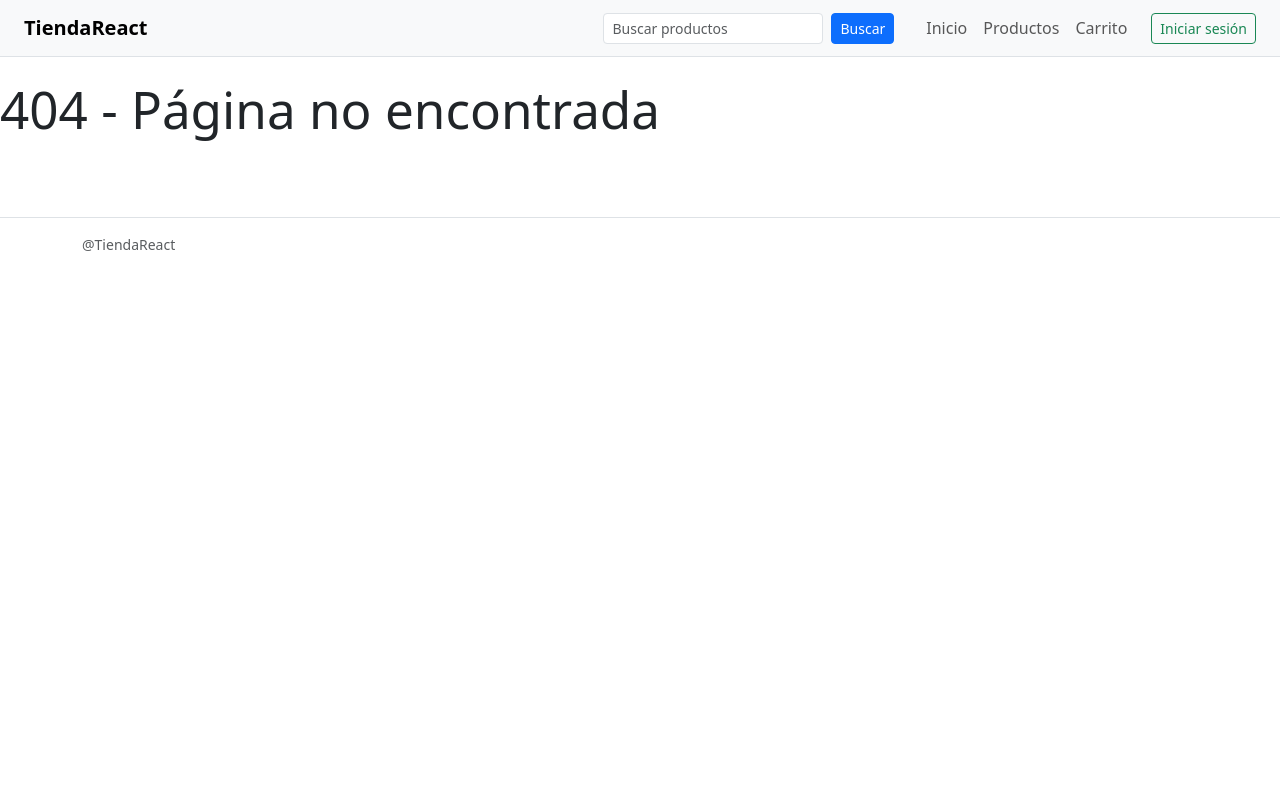
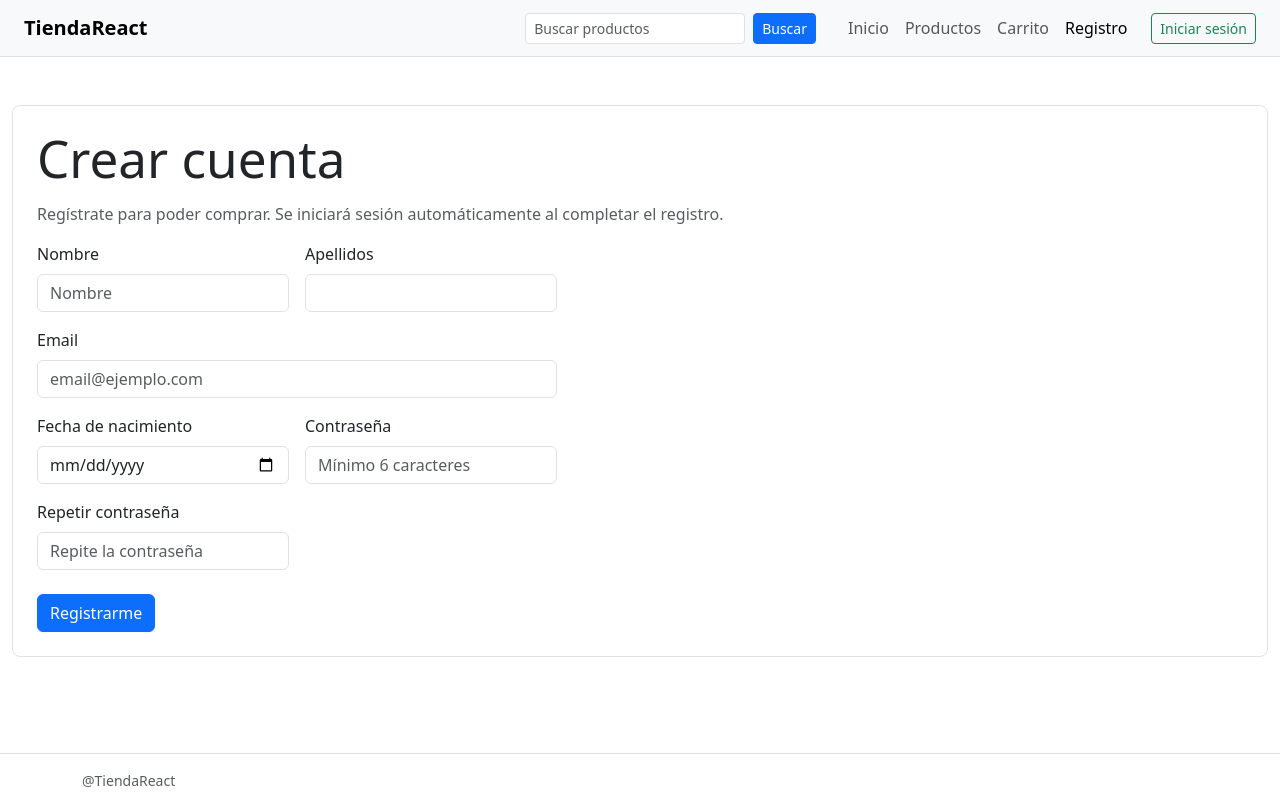
Before and after one commit to cristianMiron02/ProyectoTCGPFC, a React (Vite) app: page /register in a window 1280 px wide. Before the commit this address had no page. Built offline with nearby package versions, Linux system fonts and the light colour scheme.

Commit message:
Clases nuevas y mejoras en codigo

```diff
--- a/src/App.jsx
+++ b/src/App.jsx
@@ -9,6 +9,8 @@ import NotFound from "./pages/NotFound.jsx";
 import Login from "./pages/Login.jsx";
 import ProtectedRoute from "./routes/ProtectedRoute.jsx";
 import PublicOnlyRoute from "./routes/PublicOnlyRoute.jsx";
+import Register from "./pages/Register.jsx";
+
 
 
 import './App.css'
@@ -25,8 +27,8 @@ function App() {
         <Route path="/login" element={<Login />} />
         <Route element={<PublicOnlyRoute />}>
           <Route path="/login" element={<Login />} />
+          <Route path="/register" element={<Register />} />
         </Route>
-
         <Route element={<ProtectedRoute />}>
           <Route path="/cart" element={<Cart />} />
         </Route>
--- a/src/auth/auth.js
+++ b/src/auth/auth.js
@@ -1,13 +1,65 @@
-const KEY = "isLoggedIn";
+const KEY_LOGGED = "isLoggedIn";
+const KEY_USERS = "users";
+const KEY_CURRENT = "currentUser";
 
-export function isLoggedIn(){
-    return localStorage.getItem(KEY) === "true";
+function loadUsers() {
+    try {
+        const raw = localStorage.getItem(KEY_USERS);
+        return raw ? JSON.parse(raw) : [];
+    } catch {
+        return [];
+    }
 }
 
-export function loginFake(){
-    localStorage.setItem(KEY, "true");
+function saveUsers(users) {
+        localStorage.setItem(KEY_USERS, JSON.stringify(users));
 }
 
-export function logoutFake(){
-    localStorage.setItem(KEY, "false");
+export function isLoggedIn() {
+    return localStorage.getItem(KEY_LOGGED) === "true";
 }
+
+export function getCurrentUser() {
+    try {
+        const raw = localStorage.getItem(KEY_CURRENT);
+        return raw ? JSON.parse(raw) : null;
+    } catch {
+        return null;
+    }
+}
+
+export function logout() {
+    localStorage.setItem(KEY_LOGGED, "false");
+    localStorage.removeItem(KEY_CURRENT);
+}
+
+export function registerUser(user) {
+    const users = loadUsers();
+    const emailLower = user.email.trim().toLowerCase();
+
+    const exists = users.some((u) => u.email.toLowerCase() === emailLower);
+    if (exists) throw new Error("Ya existe una cuenta con ese email.");
+
+    const newUser = { ...user, email: emailLower, createdAt: new Date().toISOString() };
+    users.push(newUser);
+    saveUsers(users);
+
+    localStorage.setItem(KEY_LOGGED, "true");
+    localStorage.setItem(KEY_CURRENT, JSON.stringify(newUser));
+
+    return newUser;
+}
+
+export function login(email, password) {
+    const users = loadUsers();
+    const emailLower = email.trim().toLowerCase();
+
+    const found = users.find((u) => u.email.toLowerCase() === emailLower);
+    if (!found) throw new Error("No existe una cuenta con ese email.");
+    if (found.password !== password) throw new Error("Contraseña incorrecta.");
+
+    localStorage.setItem(KEY_LOGGED, "true");
+    localStorage.setItem(KEY_CURRENT, JSON.stringify(found));
+
+    return found;
+}
--- a/src/components/Header.jsx
+++ b/src/components/Header.jsx
@@ -1,6 +1,7 @@
     import { Link, NavLink, useNavigate, createSearchParams } from "react-router-dom";
     import { useEffect, useState } from "react";
-    import { loginFake, logoutFake, isLoggedIn } from "../auth/auth.js";
+    import { logout, isLoggedIn } from "../auth/auth.js";
+
 
     export default function Header() {
     const navigate = useNavigate();
@@ -54,13 +55,16 @@
                 <NavLink className="nav-link" to="/cart">
                     Carrito
                 </NavLink>
+                <NavLink className="nav-link" to="/register">
+                    Registro
+                </NavLink>
             </div>
 
             {logged ? (
                 <button
                     className="btn btn-sm btn-outline-danger ms-2"
                     onClick={() => {
-                    logoutFake();
+                        logout();
                         setLogged(false);
                         navigate("/");
                     }}
@@ -70,14 +74,12 @@
             ) : (
                 <button
                     className="btn btn-sm btn-outline-success ms-2"
-                onClick={() => {
-                    loginFake();
-                    setLogged(true);
-                }}
+                    onClick={() => navigate("/login")}
                 >
                     Iniciar sesión
                 </button>
             )}
+
             </div>
         </div>
         </nav>
--- a/src/pages/Login.jsx
+++ b/src/pages/Login.jsx
@@ -1,6 +1,6 @@
 import { useState } from "react";
 import { useNavigate } from "react-router-dom";
-    import { loginFake } from "../auth/auth.js";
+import { login } from "../auth/auth.js";
 
 export default function Login() {
   const navigate = useNavigate();
@@ -14,12 +14,16 @@
     setError("");
 
     if (!usuario.trim() || !password.trim()) {
-        setError("Introduce usuario y contraseña.");
+      setError("Introduce email y contraseña.");
       return;
     }
 
-        loginFake();
+    try {
+      login(usuario, password);
       navigate("/", { replace: true });
+    } catch (err) {
+      setError(err.message || "Error al iniciar sesión.");
+    }
   }
 
   return (
@@ -28,20 +32,18 @@
         <div className="col-12">
           <div className="p-4 border rounded-3 h-100">
             <h1 className="mb-3">Iniciar sesión</h1>
-                <p className="text-muted">
-                Accede para añadir productos al carrito.
-                </p>
+            <p className="text-muted">Accede para añadir productos al carrito.</p>
 
             {error && <div className="alert alert-danger">{error}</div>}
 
             <form onSubmit={handleSubmit} style={{ maxWidth: 420 }}>
               <div className="mb-3">
-                    <label className="form-label">Usuario</label>
+                <label className="form-label">Email</label>
                 <input
                   className="form-control"
                   value={usuario}
                   onChange={(e) => setUsuario(e.target.value)}
-                    placeholder="Usuario"
+                  placeholder="email@ejemplo.com"
                 />
               </div>
 
--- /dev/null
+++ b/src/pages/Register.jsx
@@ -0,0 +1,170 @@
+import { useMemo, useState } from "react";
+import { useNavigate } from "react-router-dom";
+import { registerUser } from "../auth/auth.js";
+
+function calcAge(yyyyMmDd) {
+    const dob = new Date(yyyyMmDd);
+    if (Number.isNaN(dob.getTime())) return null;
+
+    const today = new Date();
+    let age = today.getFullYear() - dob.getFullYear();
+    const m = today.getMonth() - dob.getMonth();
+
+    if (m < 0 || (m === 0 && today.getDate() < dob.getDate())) age--;
+        return age;
+}
+
+export default function Register() {
+    const navigate = useNavigate();
+
+    const [nombre, setNombre] = useState("");
+    const [apellidos, setApellidos] = useState("");
+    const [email, setEmail] = useState("");
+    const [fechaNacimiento, setFechaNacimiento] = useState("");
+    const [password, setPassword] = useState("");
+    const [confirm, setConfirm] = useState("");
+
+    const [errors, setErrors] = useState({});
+    const [serverError, setServerError] = useState("");
+
+    const age = useMemo(() => calcAge(fechaNacimiento), [fechaNacimiento]);
+
+    function validate() {
+        const e = {};
+
+        if (!nombre.trim()) e.nombre = "El nombre es obligatorio.";
+        if (!apellidos.trim()) e.apellidos = "Los apellidos son obligatorios.";
+
+        const emailOk = /^[^\s@]+@[^\s@]+\.[^\s@]+$/.test(email.trim());
+        if (!email.trim()) e.email = "El email es obligatorio.";
+        else if (!emailOk) e.email = "Email no válido.";
+
+        if (!fechaNacimiento) e.fechaNacimiento = "La fecha de nacimiento es obligatoria.";
+        else if (age === null) e.fechaNacimiento = "Fecha no válida.";
+        else if (age < 18) e.fechaNacimiento = "Debes ser mayor de edad (18+).";
+
+        if (!password) e.password = "La contraseña es obligatoria.";
+        else if (password.length < 6) e.password = "Mínimo 6 caracteres.";
+
+        if (!confirm) e.confirm = "Repite la contraseña.";
+        else if (confirm !== password) e.confirm = "Las contraseñas no coinciden.";
+
+        setErrors(e);
+        return Object.keys(e).length === 0;
+    }
+
+    function handleSubmit(ev) {
+        ev.preventDefault();
+        setServerError("");
+
+        if (!validate()) return;
+
+        try {
+            registerUser({
+                nombre: nombre.trim(),
+                apellidos: apellidos.trim(),
+                email: email.trim(),
+                fechaNacimiento,
+                password
+            });
+
+            navigate("/", { replace: true });
+        }catch (err) {
+            setServerError(err.message || "Error al registrar.");
+        }
+    }
+
+    return (
+        <div className="container-fluid py-4">
+            <div className="row g-4 align-items-stretch">
+                <div className="col-12">
+                    <div className="p-4 border rounded-3 h-100">
+                        <h1 className="mb-3">Crear cuenta</h1>
+                        <p className="text-muted">
+                            Regístrate para poder comprar. Se iniciará sesión automáticamente al completar el registro.
+                        </p>
+
+                        {serverError && <div className="alert alert-danger">{serverError}</div>}
+
+                        <form onSubmit={handleSubmit} style={{ maxWidth: 520 }}>
+                            <div className="row g-3">
+                                <div className="col-12 col-md-6">
+                                    <label className="form-label">Nombre</label>
+                                    <input
+                                        className={`form-control ${errors.nombre ? "is-invalid" : ""}`}
+                                        value={nombre}
+                                        onChange={(e) => setNombre(e.target.value)}
+                                        placeholder="Nombre"
+                                    />
+                                    {errors.nombre && <div className="invalid-feedback">{errors.nombre}</div>}
+                                </div>
+
+                                <div className="col-12 col-md-6">
+                                    <label className="form-label">Apellidos</label>
+                                    <input
+                                        className={`form-control ${errors.apellidos ? "is-invalid" : ""}`}
+                                        value={apellidos}
+                                        onChange={(e) => setApellidos(e.target.value)}
+                                        laceholder="Apellidos"
+                                    />
+                                    {errors.apellidos && <div className="invalid-feedback">{errors.apellidos}</div>}
+                                </div>
+
+                                <div className="col-12">
+                                    <label className="form-label">Email</label>
+                                    <input
+                                        className={`form-control ${errors.email ? "is-invalid" : ""}`}
+                                        value={email}
+                                        onChange={(e) => setEmail(e.target.value)}
+                                        placeholder="email@ejemplo.com"
+                                    />
+                                    {errors.email && <div className="invalid-feedback">{errors.email}</div>}
+                                </div>
+
+                                <div className="col-12 col-md-6">
+                                    <label className="form-label">Fecha de nacimiento</label>
+                                    <input
+                                        type="date"
+                                        className={`form-control ${errors.fechaNacimiento ? "is-invalid" : ""}`}
+                                        value={fechaNacimiento}
+                                        onChange={(e) => setFechaNacimiento(e.target.value)}
+                                    />
+                                    {errors.fechaNacimiento && (
+                                    <div className="invalid-feedback">{errors.fechaNacimiento}</div>)}
+                                </div>
+
+                                <div className="col-12 col-md-6">
+                                    <label className="form-label">Contraseña</label>
+                                    <input
+                                        type="password"
+                                        className={`form-control ${errors.password ? "is-invalid" : ""}`}
+                                        value={password}
+                                        onChange={(e) => setPassword(e.target.value)}
+                                        placeholder="Mínimo 6 caracteres"
+                                    />
+                                    {errors.password && <div className="invalid-feedback">{errors.password}</div>}
+                                </div>
+
+                                <div className="col-12 col-md-6">
+                                    <label className="form-label">Repetir contraseña</label>
+                                    <input
+                                        type="password"
+                                        className={`form-control ${errors.confirm ? "is-invalid" : ""}`}
+                                        value={confirm}
+                                        onChange={(e) => setConfirm(e.target.value)}
+                                        placeholder="Repite la contraseña"
+                                    />
+                                    {errors.confirm && <div className="invalid-feedback">{errors.confirm}</div>}
+                                </div>
+                            </div>
+
+                            <button className="btn btn-primary mt-4" type="submit">
+                                Registrarme
+                            </button>
+                        </form>
+                    </div>
+                </div>
+            </div>
+        </div>
+    );
+}
```
Lines whose indentation alone changed are shown as unchanged.
